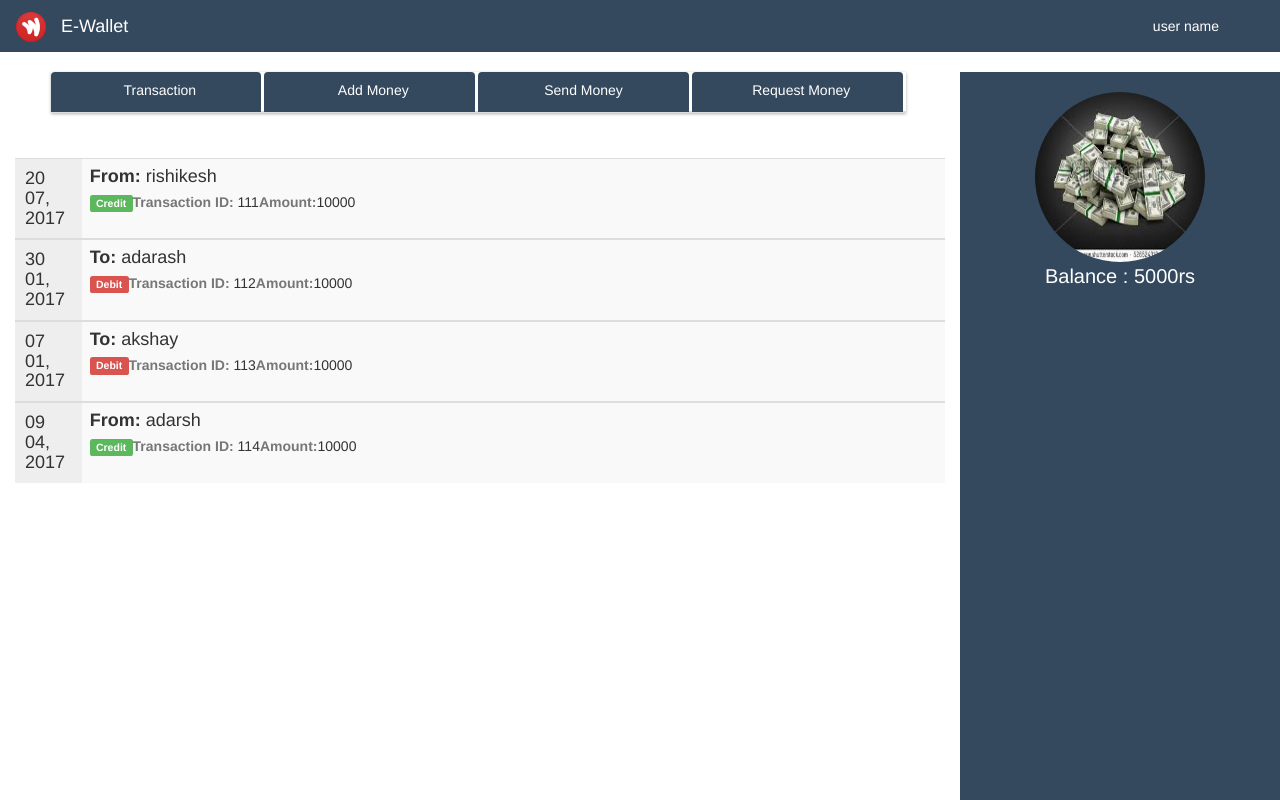
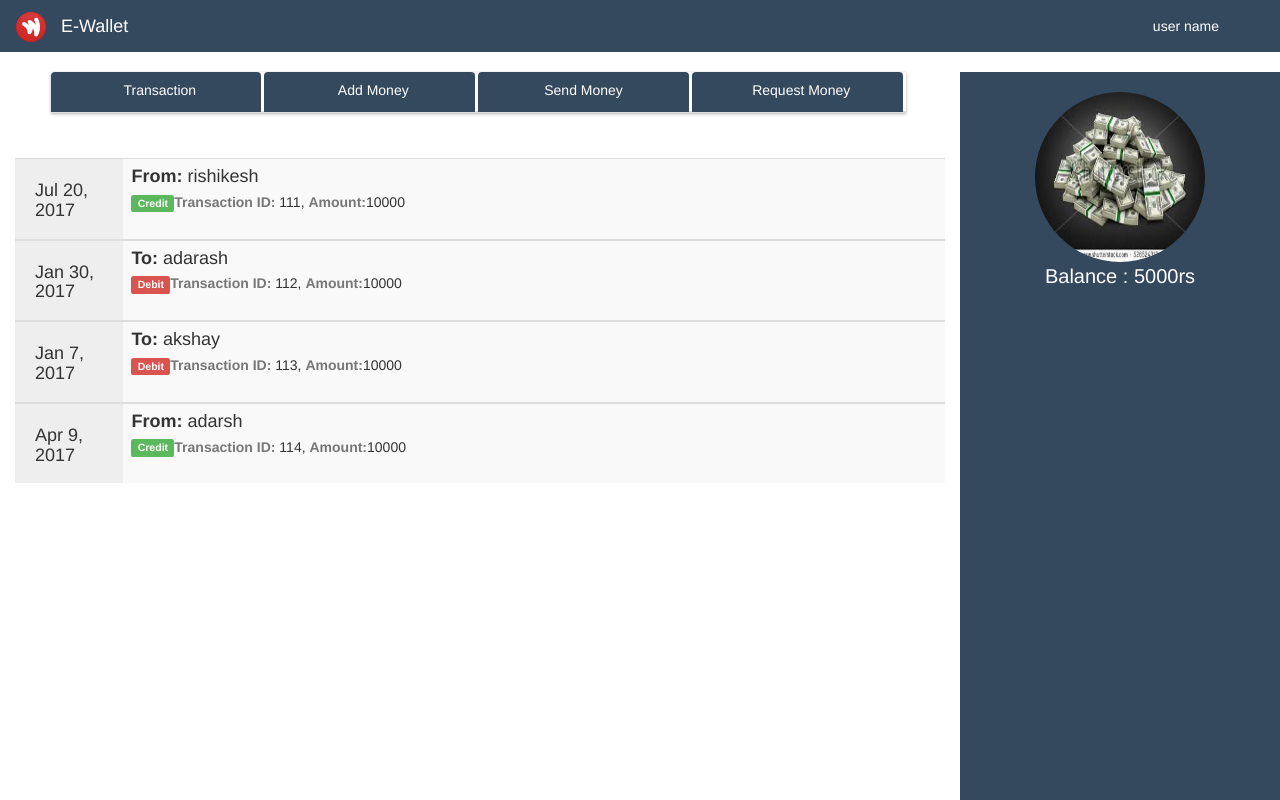
Before and after one commit to vijayh1907/express-seed-es6, an Angular app in the folder client/starter-app/: page /transaction in a window 1280 px wide. Built offline with nearby package versions, Linux system fonts and the light colour scheme; no server answers; some icons are missing.

Commit message:
displaying mock data

```diff
--- a/client/starter-app/src/app/views/pages/e-wallet/transaction/transaction.component.html
+++ b/client/starter-app/src/app/views/pages/e-wallet/transaction/transaction.component.html
@@ -6,21 +6,21 @@
           <tr class="media" id="carga_30" data-id="30">
 
             <td class="media-left">
-              <h4>{{history.created_at | date : 'dd MM, yyyy'}}</h4>
+              <h4>{{history.created_at | date : 'mediumDate'}}</h4>
             </td>
 
             <td class="media-body">
               <div *ngIf="history.transaction_type === 1">
                 <h4 class="media-heading font-yellow text-bold"><strong>From: </strong>{{history.sender_name}}</h4>
                 <span class="label label-success">Credit</span>
-                <span><strong>Transaction ID:</strong> {{history.transaction_id}}</span>
+                <span><strong>Transaction ID:</strong> {{history.transaction_id}}, </span>
                 <span><strong>Amount:</strong>{{history.amount}}</span>
               </div>
 
               <div *ngIf="history.transaction_type === 2">
                 <h4 class="media-heading font-yellow text-bold"><strong>To: </strong>{{history.receiver_name}}</h4>
                 <span class="label label-danger">Debit</span>
-                <span><strong>Transaction ID:</strong> {{history.transaction_id}}</span>
+                <span><strong>Transaction ID:</strong> {{history.transaction_id}}, </span>
                 <span><strong>Amount:</strong>{{history.amount}}</span>
               </div>
             </td>
--- a/client/starter-app/src/app/views/pages/e-wallet/transaction/transaction.component.scss
+++ b/client/starter-app/src/app/views/pages/e-wallet/transaction/transaction.component.scss
@@ -17,9 +17,10 @@
     margin-top: 15px;
 }
 tr > td.media-left {
-    width: 150px !important;
+    width: 650px !important;
     height: 30px;
-    padding: 0 10px;
+    padding-top: 12px;
+    padding-left: 20px;
     font-size: 5px;
     background-color: #eee;
 }
```
